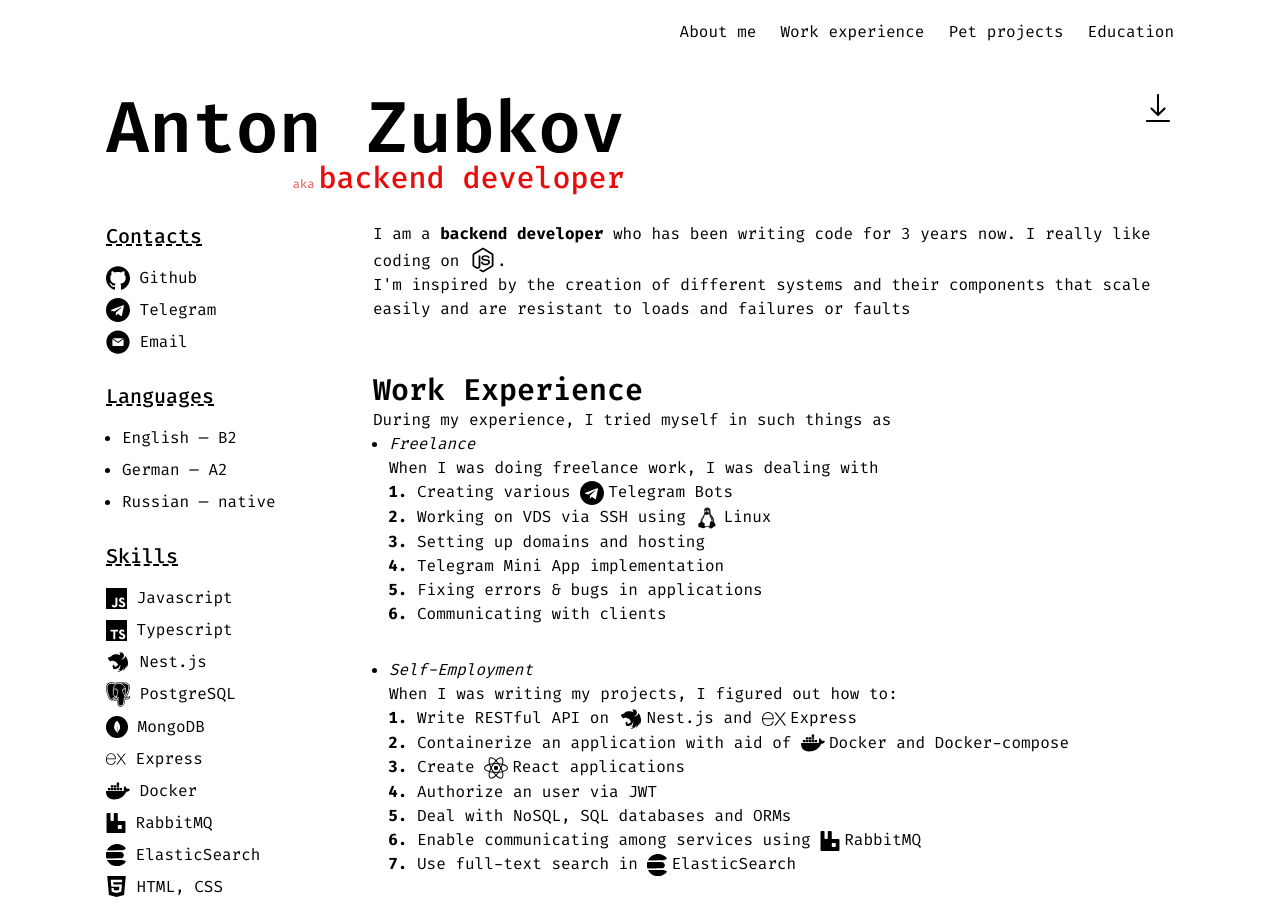
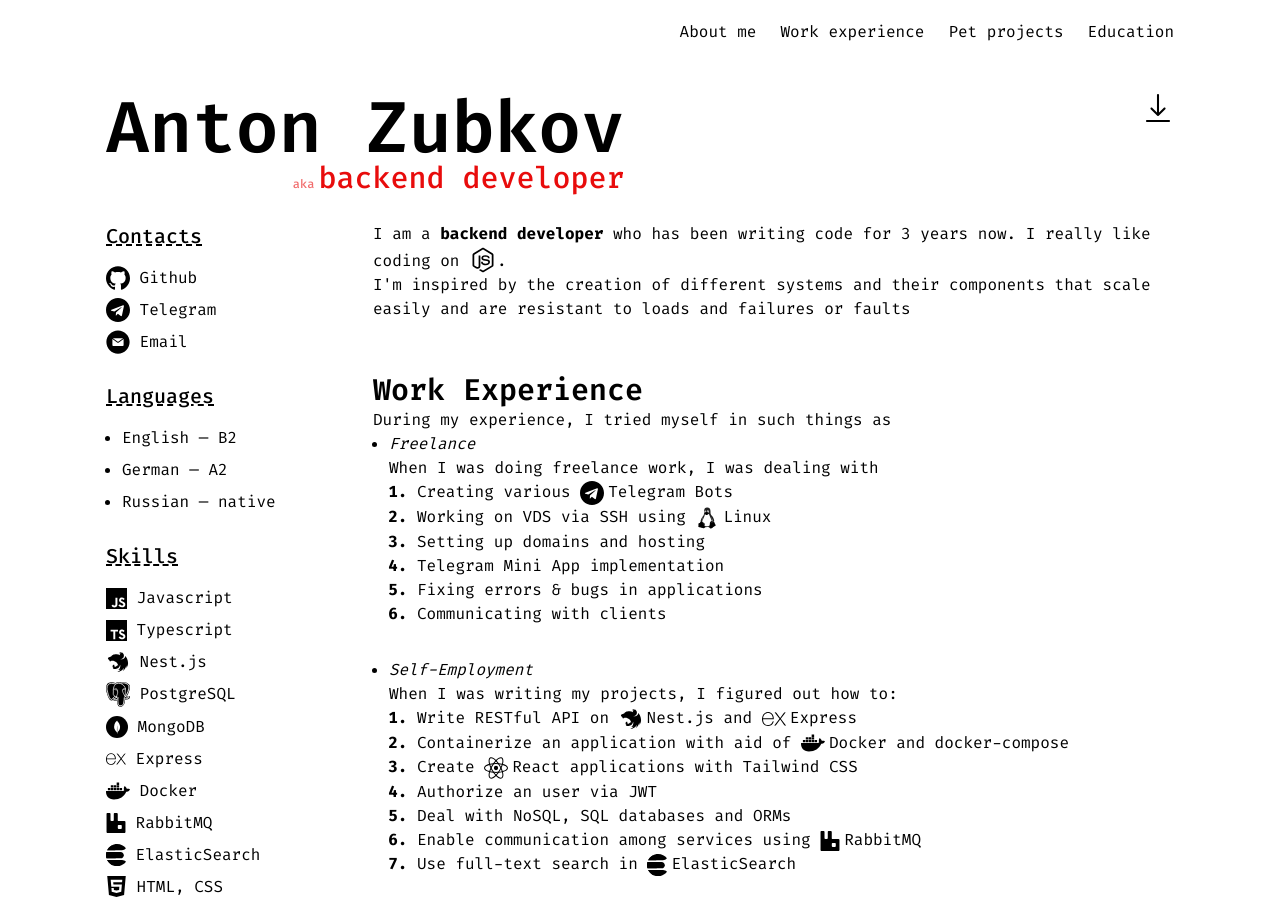
Before and after one commit to Aliph0th/curriculumvitae, a React (Vite) app: page / in a window 1280 px wide. Shown: the top 906 px of the page. Built offline with nearby package versions, Linux system fonts and the light colour scheme.

Commit message:
feat: add badge ui component
fix tooltiped component folder

```diff
--- a/src/App.tsx
+++ b/src/App.tsx
@@ -2,7 +2,7 @@
 import About from './components/sections/About';
 import DownloadSvg from './assets/download.svg?react';
 import PdfSvg from './assets/pdf.svg?react';
-import Tooltiped from './components/Tooltiped';
+import Tooltiped from './components/ui/Tooltiped';
 import List from './components/sidebar/Contacts';
 import { ANCHORS, CONTACTS, LANGUAGES, SKILLS } from './constants';
 import WorkExperience from './components/sections/WorkExperience';
--- a/src/components/sections/About.tsx
+++ b/src/components/sections/About.tsx
@@ -1,6 +1,6 @@
 import { FC } from 'react';
 import Nodejs from '../../assets/nodejs.svg?react';
-import Tooltiped from '../Tooltiped';
+import Tooltiped from '../ui/Tooltiped';
 
 interface AboutProps {
    className?: string;
--- a/src/components/sections/WorkExperience.tsx
+++ b/src/components/sections/WorkExperience.tsx
@@ -49,16 +49,16 @@
                   <li>
                      Containerize an application with aid of{' '}
                      <Docker className="w-6 inline-block mr-1 hover:fill-tech-docker" />
-                     Docker and Docker-compose
+                     Docker and docker-compose
                   </li>
                   <li>
                      Create <React className="w-6 inline-block mr-1 hover:fill-tech-react" />
-                     React applications
+                     React applications with Tailwind CSS
                   </li>
                   <li>Authorize an user via JWT</li>
                   <li>Deal with NoSQL, SQL databases and ORMs</li>
                   <li>
-                     Enable communicating among services using{' '}
+                     Enable communication among services using{' '}
                      <Rabbit className="w-5 inline-block mr-1 hover:fill-tech-rabbitmq" />
                      RabbitMQ
                   </li>
--- /dev/null
+++ b/src/components/ui/Badge.tsx
@@ -0,0 +1,19 @@
+import { FC, ReactNode } from 'react';
+
+interface BadgeProps {
+   className?: string;
+   emphasize?: boolean;
+   children: ReactNode;
+}
+
+const Badge: FC<BadgeProps> = ({ className, children, emphasize }) => {
+   return (
+      <span
+         className={`${className || ''} ${emphasize ? 'bg-accent/15 text-accent/80 border-accent/80' : 'bg-black/15 text-black-700 border-black'} text-xs font-medium px-3 py-1 rounded-md border`}
+      >
+         {children}
+      </span>
+   );
+};
+
+export default Badge;
```
Also changed, not shown: src/components/ui/Tooltiped.tsx (renamed from src/components/Tooltiped.tsx).
